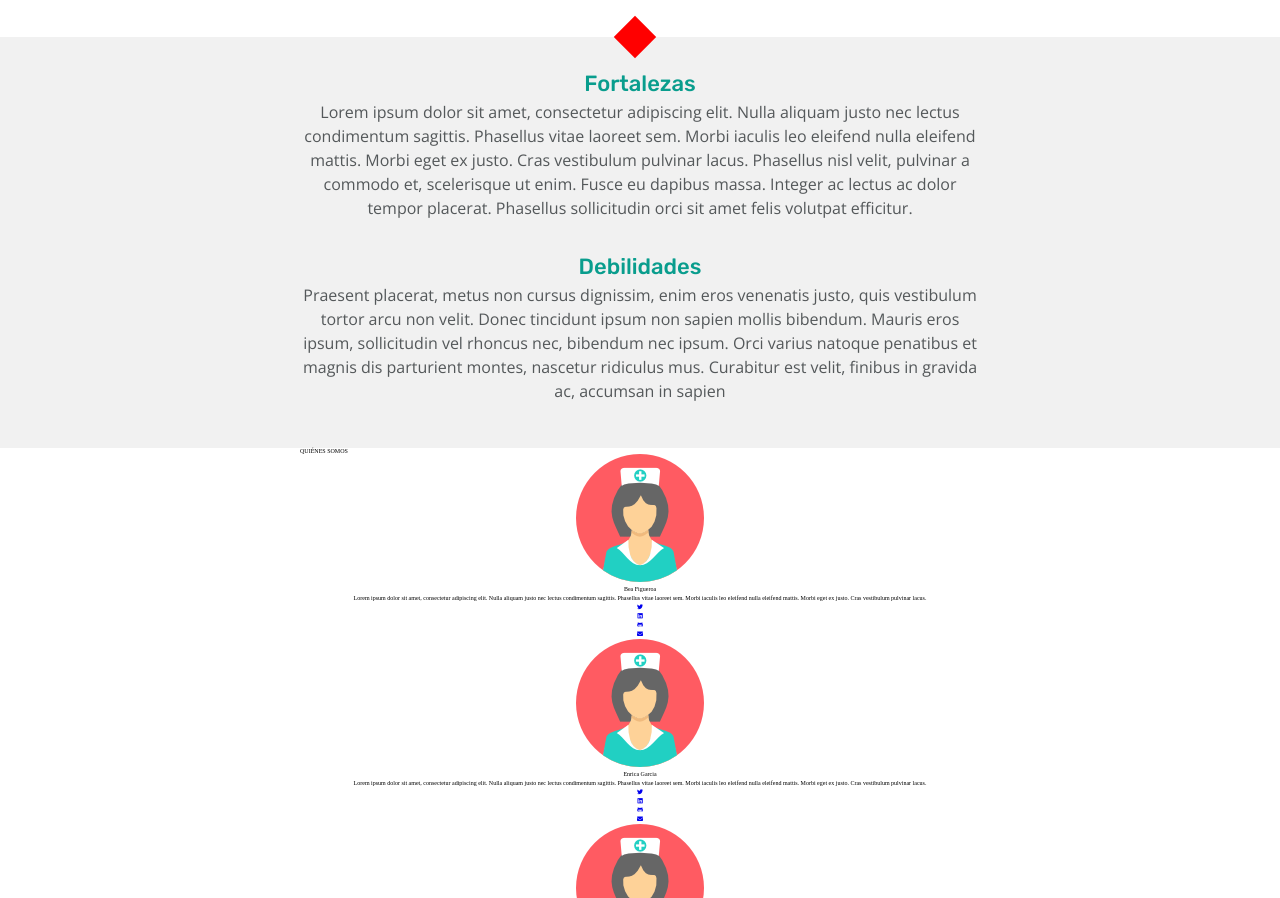
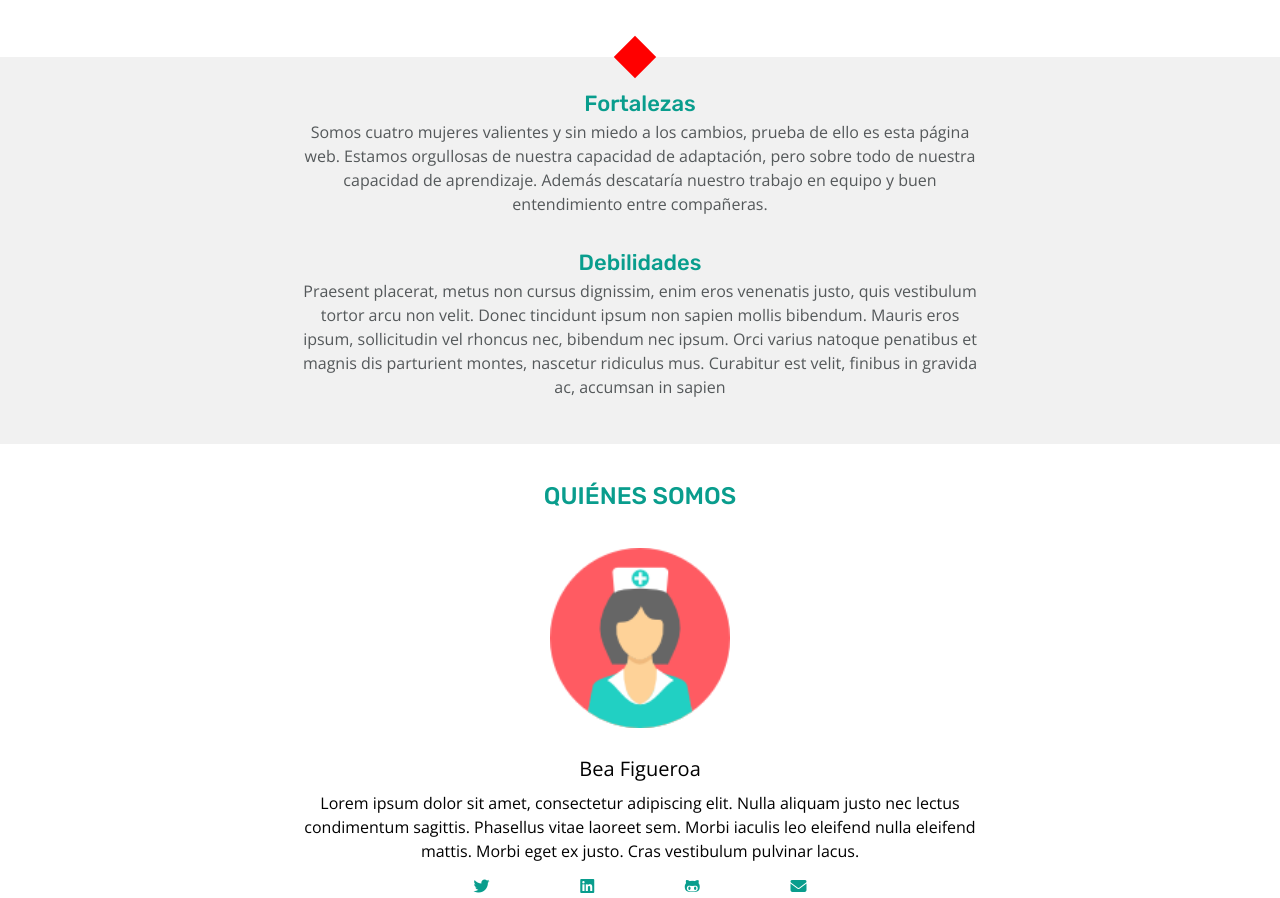
Before and after one commit to Adalab/project-promo-s-module-1-team-2, a plain HTML site: page index.html in a window 1280 px wide. Shown: the part 902-1800 px from the top of the page. Drawn offline with nearby package versions, Linux system fonts and the light colour scheme.

Commit message:
Add first version section_4 CSS

```diff
--- a/css/main.css
+++ b/css/main.css
@@ -99,6 +99,7 @@
     line-height: 48px;
     font-family: 'Rubik', sans-serif;
     line-height: 24px;
+    padding: 10px 0;
 }
 .rectangle {
     width: 30px;
@@ -142,7 +143,45 @@
 .container {
     margin: 0 15px;
 }
-
+.section_4 {
+    text-align: center;
+    padding: 30px 0;
+}
+.section_4 .h2{
+    font-size: 24px;
+    font-family: 'Rubik', sans-serif;
+    color: var(--blue-green-color);
+    padding: 10px 0;
+}
+.section_4 .p{
+    font-size: 16px;
+    font-family: 'Open Sans', sans-serif;
+    color: var(--gunmetal)
+}
+.name_member{
+    font-size: 20px;
+    font-family: 'Open Sans', sans-serif;
+    color: #000000;
+    line-height: 45px;
+}
+.photo_member{
+    width: 180px;
+    height: 180px;
+}
+.container_photo{
+    margin-top: 30px;
+    margin-bottom: 15px;
+}
+.icon_list_member{
+    list-style-type: none;
+    display:flex;
+    justify-content:space-evenly;
+    margin: 15px 83px;
+}
+.fa-brands, .fa-solid{
+    color: var(--blue-green-color);
+    font-size: 16px;
+}
 .footer {
     background-color: var(--white);
     display: flex;
--- a/index.html
+++ b/index.html
@@ -5,8 +5,14 @@
     <meta http-equiv="X-UA-Compatible" content="IE=edge" />
     <meta name="viewport" content="width=device-width, initial-scale=1.0" />
     <title>Proyect Team 2</title>
-    <link href="https://fonts.googleapis.com/css2?family=Open+Sans:wght@400;600&family=Rubik:wght@500&display=swap" rel="stylesheet"/>
-    <script src="https://kit.fontawesome.com/6885363b9f.js" crossorigin="anonymous"></script>
+    <link
+      href="https://fonts.googleapis.com/css2?family=Open+Sans:wght@400;600&family=Rubik:wght@500&display=swap"
+      rel="stylesheet"
+    />
+    <script
+      src="https://kit.fontawesome.com/6885363b9f.js"
+      crossorigin="anonymous"
+    ></script>
     <link rel="stylesheet" href="./css/reset.css" />
     <link rel="stylesheet" href="./css/main.css" />
     <link rel="stylesheet" href="./css/tablet.css" />
@@ -70,13 +76,11 @@
           <article class="article">
             <h2 class="h2">Fortalezas</h2>
             <p class="p">
-              Lorem ipsum dolor sit amet, consectetur adipiscing elit. Nulla
-              aliquam justo nec lectus condimentum sagittis. Phasellus vitae
-              laoreet sem. Morbi iaculis leo eleifend nulla eleifend mattis.
-              Morbi eget ex justo. Cras vestibulum pulvinar lacus. Phasellus
-              nisl velit, pulvinar a commodo et, scelerisque ut enim. Fusce eu
-              dapibus massa. Integer ac lectus ac dolor tempor placerat.
-              Phasellus sollicitudin orci sit amet felis volutpat efficitur.
+              Somos cuatro mujeres valientes y sin miedo a los cambios, prueba
+              de ello es esta página web. Estamos orgullosas de nuestra
+              capacidad de adaptación, pero sobre todo de nuestra capacidad de
+              aprendizaje. Además descataría nuestro trabajo en equipo y buen
+              entendimiento entre compañeras.
             </p>
           </article>
           <article class="article">
@@ -99,11 +103,15 @@
           <h2 class="h2">QUIÉNES SOMOS</h2>
           <!-- first article-->
           <article class="article">
-            <img class="photo_member" src="./images/img_profile_default.png" alt="member picture"/>
+            <figure class="container_photo">
+              <img
+                class="photo_member"
+                src="./images/img_profile_default.png"
+                alt="member picture"
+              />
+            </figure>
             <div class="info_member">
-              <h3 class="name_member">
-                Bea Figueroa
-              </h3>
+              <h3 class="name_member">Bea Figueroa</h3>
               <p class="p">
                 Lorem ipsum dolor sit amet, consectetur adipiscing elit. Nulla
                 aliquam justo nec lectus condimentum sagittis. Phasellus vitae
@@ -117,7 +125,10 @@
                   </a>
                 </li>
                 <li class="icon_profile_member">
-                    <a href="http://www.linkedin.com/in/bea-figueroa" target="_blank">
+                  <a
+                    href="http://www.linkedin.com/in/bea-figueroa"
+                    target="_blank"
+                  >
                     <i class="fa-brands fa-linkedin"></i>
                   </a>
                 </li>
@@ -127,7 +138,10 @@
                   </a>
                 </li>
                 <li class="icon_profile_member">
-                    <a href="mailto:beafigueroa89@gmail.com?subject=Hola" target="_blank">
+                  <a
+                    href="mailto:beafigueroa89@gmail.com?subject=Hola"
+                    target="_blank"
+                  >
                     <i class="fa-solid fa-envelope"></i>
                   </a>
                 </li>
@@ -136,11 +150,15 @@
           </article>
           <!-- second article-->
           <article class="article">
-            <img class="photo_member" src="./images/img_profile_default.png" alt="member picture"/>
+            <figure class="container_photo">
+              <img
+                class="photo_member"
+                src="./images/img_profile_default.png"
+                alt="member picture"
+              />
+            </figure>
             <div class="info_member">
-              <h3 class="name_member">
-                Enrica Garcia
-              </h3>
+              <h3 class="name_member">Enrica Garcia</h3>
               <p class="p">
                 Lorem ipsum dolor sit amet, consectetur adipiscing elit. Nulla
                 aliquam justo nec lectus condimentum sagittis. Phasellus vitae
@@ -154,7 +172,10 @@
                   </a>
                 </li>
                 <li class="icon_profile_member">
-                    <a href="https://www.linkedin.com/in/enrica-garcia-69541a208/" target="_blank">
+                  <a
+                    href="https://www.linkedin.com/in/enrica-garcia-69541a208/"
+                    target="_blank"
+                  >
                     <i class="fa-brands fa-linkedin"></i>
                   </a>
                 </li>
@@ -165,7 +186,10 @@
                 </li>
                 <li class="icon_profile_member">
                   <!-- QUI -->
-                    <a href="mailto: garcia.enricahabito@gmail.com?subject=Hola" target="_blank">
+                  <a
+                    href="mailto: garcia.enricahabito@gmail.com?subject=Hola"
+                    target="_blank"
+                  >
                     <i class="fa-solid fa-envelope"></i>
                   </a>
                 </li>
@@ -174,11 +198,15 @@
           </article>
           <!-- third article-->
           <article class="article">
-            <img class="photo_member" src="./images/img_profile_default.png" alt="member picture"/>
+            <figure class="container_photo">
+              <img
+                class="photo_member"
+                src="./images/img_profile_default.png"
+                alt="member picture"
+              />
+            </figure>
             <div class="info_member">
-              <h3 class="name_member">
-                Laura Caurín
-              </h3>
+              <h3 class="name_member">Laura Caurín</h3>
               <p class="p">
                 Lorem ipsum dolor sit amet, consectetur adipiscing elit. Nulla
                 aliquam justo nec lectus condimentum sagittis. Phasellus vitae
@@ -211,11 +239,15 @@
           </article>
           <!-- fourth article-->
           <article class="article">
-            <img class="photo_member" src="./images/img_profile_default.png" alt="member picture"/>
+            <figure class="container_photo">
+              <img
+                class="photo_member"
+                src="./images/img_profile_default.png"
+                alt="member picture"
+              />
+            </figure>
             <div class="info_member">
-              <h3 class="name_member">
-                Mónica Saborido
-              </h3>
+              <h3 class="name_member">Mónica Saborido</h3>
               <p class="p">
                 Lorem ipsum dolor sit amet, consectetur adipiscing elit. Nulla
                 aliquam justo nec lectus condimentum sagittis. Phasellus vitae
@@ -239,7 +271,10 @@
                   </a>
                 </li>
                 <li class="icon_profile_member">
-                    <a href="mailto:sabfiamo@gmail.com?subject=Hola" target="_blank">
+                  <a
+                    href="mailto:sabfiamo@gmail.com?subject=Hola"
+                    target="_blank"
+                  >
                     <i class="fa-solid fa-envelope"></i>
                   </a>
                 </li>
```
Lines whose indentation alone changed are shown as unchanged.
